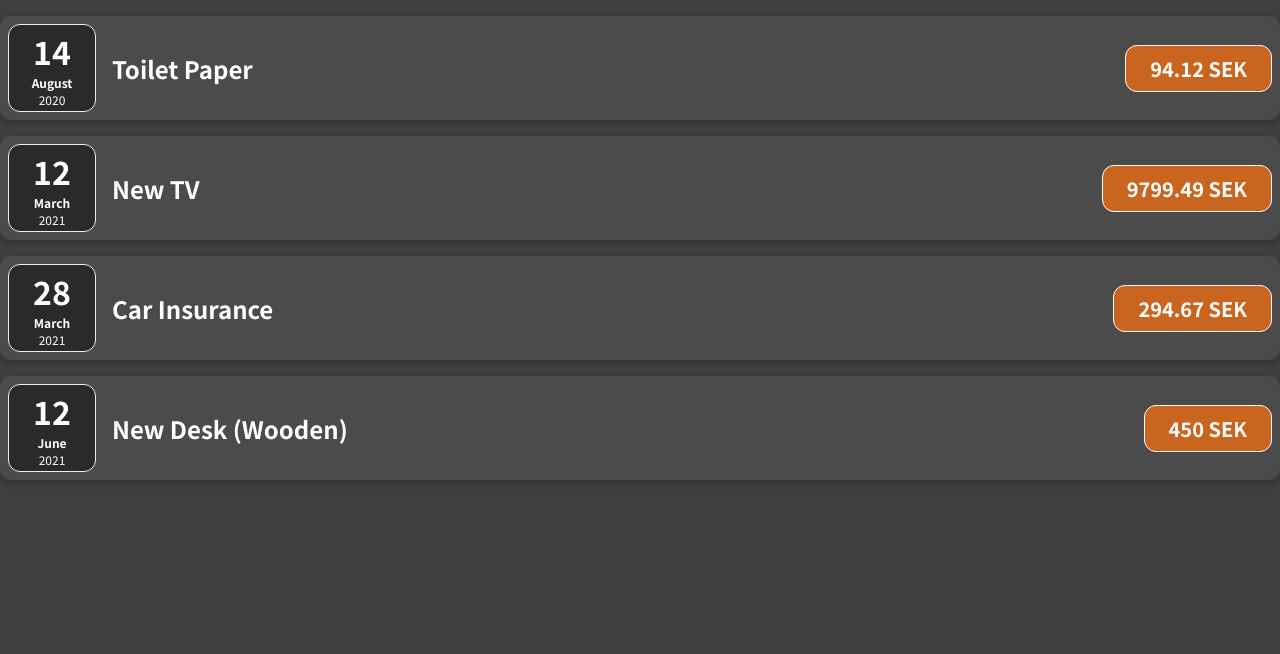
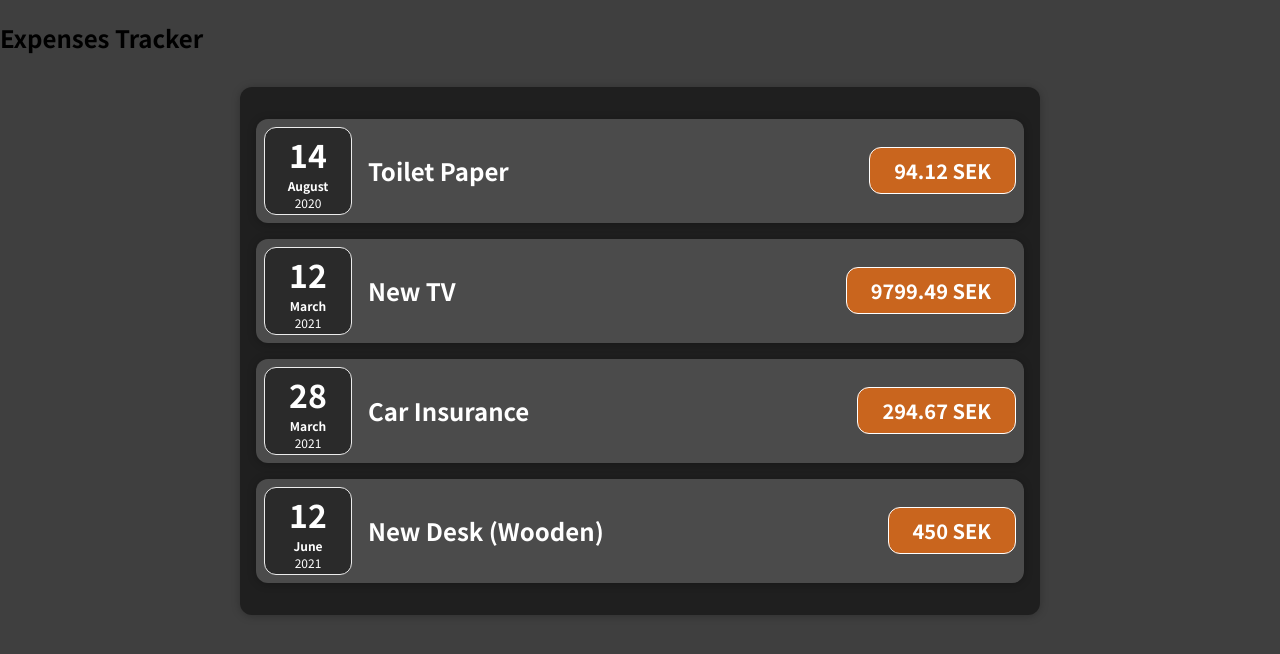
Before and after one commit to EAndresen/expense-tracker, a JavaScript app: page / in a window 1280 px wide. Shown: the top 654 px of the page. Built offline with nearby package versions, Linux system fonts and the light colour scheme.

Commit message:
* updated to lasted React and React Dom version (18.2.0) * added expenses component to create all the expenses items in one place. * made a Card component to hold the generic card UI for all the common places.

```diff
--- a/package.json
+++ b/package.json
@@ -6,8 +6,8 @@
     "@testing-library/jest-dom": "^5.11.6",
     "@testing-library/react": "^11.2.2",
     "@testing-library/user-event": "^12.5.0",
-    "react": "^18.0.0",
-    "react-dom": "^18.0.0",
+    "react": "^18.2.0",
+    "react-dom": "^18.2.0",
     "react-scripts": "^5.0.1",
     "web-vitals": "^0.2.4"
   },
--- a/src/App.js
+++ b/src/App.js
@@ -1,4 +1,5 @@
-import ExpenseItem from "./components/ExpenseItem"
+import Expenses from "./components/expenses/Expenses"
+import "./components/expenses/Expenses.css"
 
 function App() {
     const expenses = [
@@ -21,32 +22,14 @@ function App() {
             amount: 450,
             date: new Date(2021, 5, 12),
         },
-    ];
+    ]
 
     return (
         <div>
-            <ExpenseItem
-                date={expenses[0].date}
-                title={expenses[0].title}
-                amount={expenses[0].amount}
-            />
-            <ExpenseItem
-                date={expenses[1].date}
-                title={expenses[1].title}
-                amount={expenses[1].amount}
-            />
-            <ExpenseItem
-                date={expenses[2].date}
-                title={expenses[2].title}
-                amount={expenses[2].amount}
-            />
-            <ExpenseItem
-                date={expenses[3].date}
-                title={expenses[3].title}
-                amount={expenses[3].amount}
-            />
+            <h2>Expenses Tracker</h2>
+            <Expenses expenses={expenses} />
         </div>
-    );
+    )
 }
 
 export default App
--- /dev/null
+++ b/src/components/UI/Card.css
@@ -0,0 +1,4 @@
+.card {
+    border-radius: 12px;
+    box-shadow: 0 1px 8px rgba(0, 0, 0, 0.25);
+}
--- /dev/null
+++ b/src/components/UI/Card.js
@@ -0,0 +1,7 @@
+import "./Card.css"
+function Card(props) {
+    const classes = "card " + props.className
+    return <div className={classes}>{props.children}</div>
+}
+
+export default Card
--- a/src/components/ExpenseItem.css
+++ b/src/components/expenses/ExpenseItem.css
@@ -2,10 +2,8 @@
     display: flex;
     justify-content: space-between;
     align-items: center;
-    box-shadow: 0 2px 8px rgba(0, 0, 0, 0.25);
     padding: 0.5rem;
     margin: 1rem 0;
-    border-radius: 12px;
     background-color: #4b4b4b;
 }
 
--- a/src/components/ExpenseItem.js
+++ b/src/components/expenses/ExpenseItem.js
@@ -1,15 +1,16 @@
 import './ExpenseItem.css'
 import ExpenseDate from "./ExpenseDate";
+import Card from "../UI/Card";
 
 function ExpenseItem(props) {
     return (
-        <div className="expense-item">
+        <Card className="expense-item">
             <ExpenseDate date={props.date}/>
             <div className="expense-item__description">
                 <h2>{props.title}</h2>
                 <div className="expense-item__price">{props.amount} SEK</div>
             </div>
-        </div>
+        </Card>
     )
 }
 
--- /dev/null
+++ b/src/components/expenses/Expenses.css
@@ -0,0 +1,7 @@
+.expenses {
+    padding: 1rem;
+    background-color: rgb(31, 31, 31);
+    margin: 2rem auto;
+    width: 50rem;
+    max-width: 95%;
+}
--- /dev/null
+++ b/src/components/expenses/Expenses.js
@@ -0,0 +1,20 @@
+import ExpenseItem from "./ExpenseItem"
+import Card from "../UI/Card"
+
+function Expenses(props) {
+    return (
+        <Card className={"expenses"}>
+            {props.expenses.map((item) => {
+                return (
+                    <ExpenseItem
+                        date={item.date}
+                        title={item.title}
+                        amount={item.amount}
+                    />
+                )
+            })}
+        </Card>
+    )
+}
+
+export default Expenses
```
Also changed, not shown: src/components/expenses/ExpenseDate.css (renamed from src/components/ExpenseDate.css), src/components/expenses/ExpenseDate.js (renamed from src/components/ExpenseDate.js).
